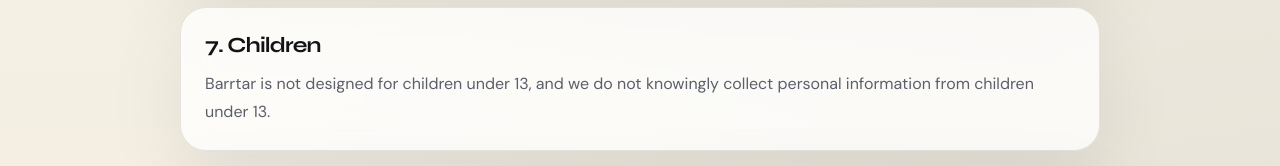
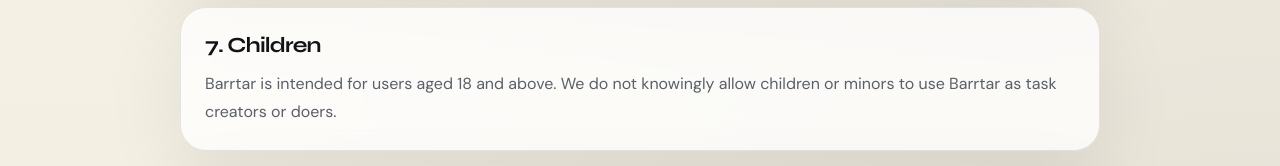
Before and after one commit to shubhambitw02/Waitlist, a plain HTML site: page privacy-policy/index.html in a window 1280 px wide. Shown: the part 2616-2782 px from the top of the page. Drawn offline with Linux system fonts and the light colour scheme.

Commit message:
Updated Privacy policy

```diff
--- a/privacy-policy/index.html
+++ b/privacy-policy/index.html
@@ -557,8 +557,7 @@
         <section class="section">
           <h2>7. Children</h2>
           <p>
-            Barrtar is not designed for children under 13, and we do not
-            knowingly collect personal information from children under 13.
+            Barrtar is intended for users aged 18 and above. We do not knowingly allow children or minors to use Barrtar as task creators or doers.
           </p>
         </section>
 
```
